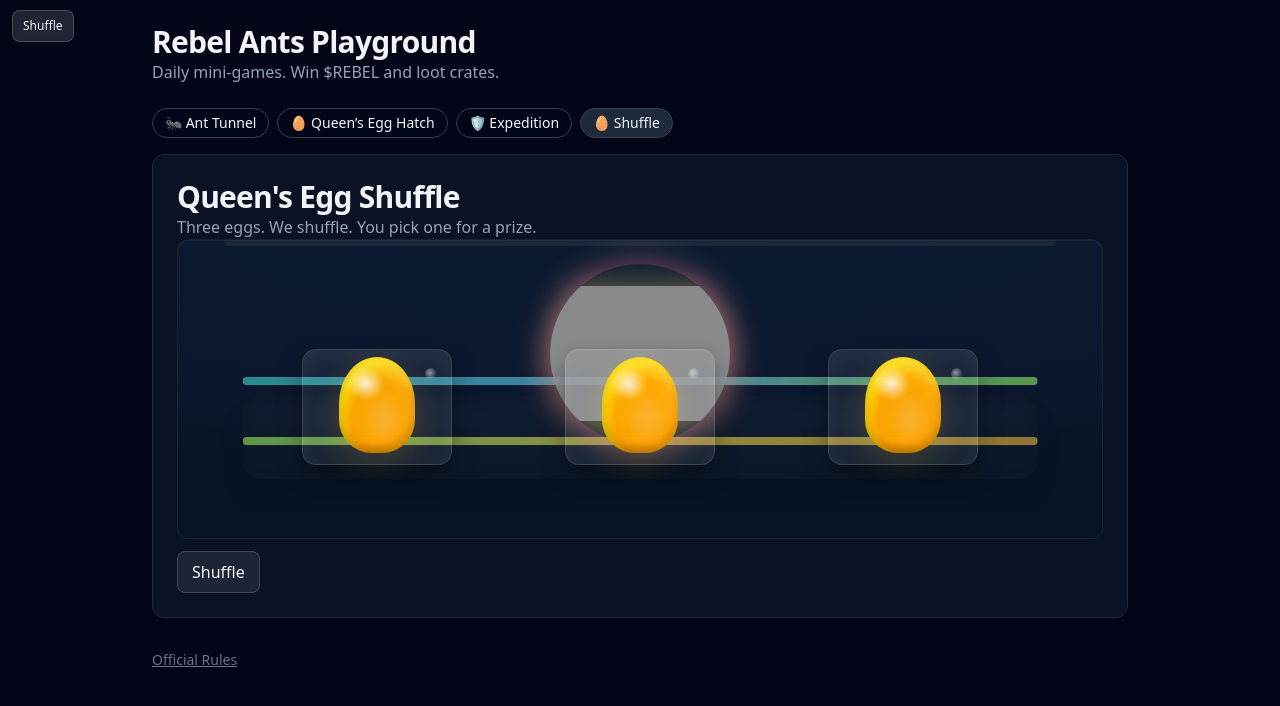
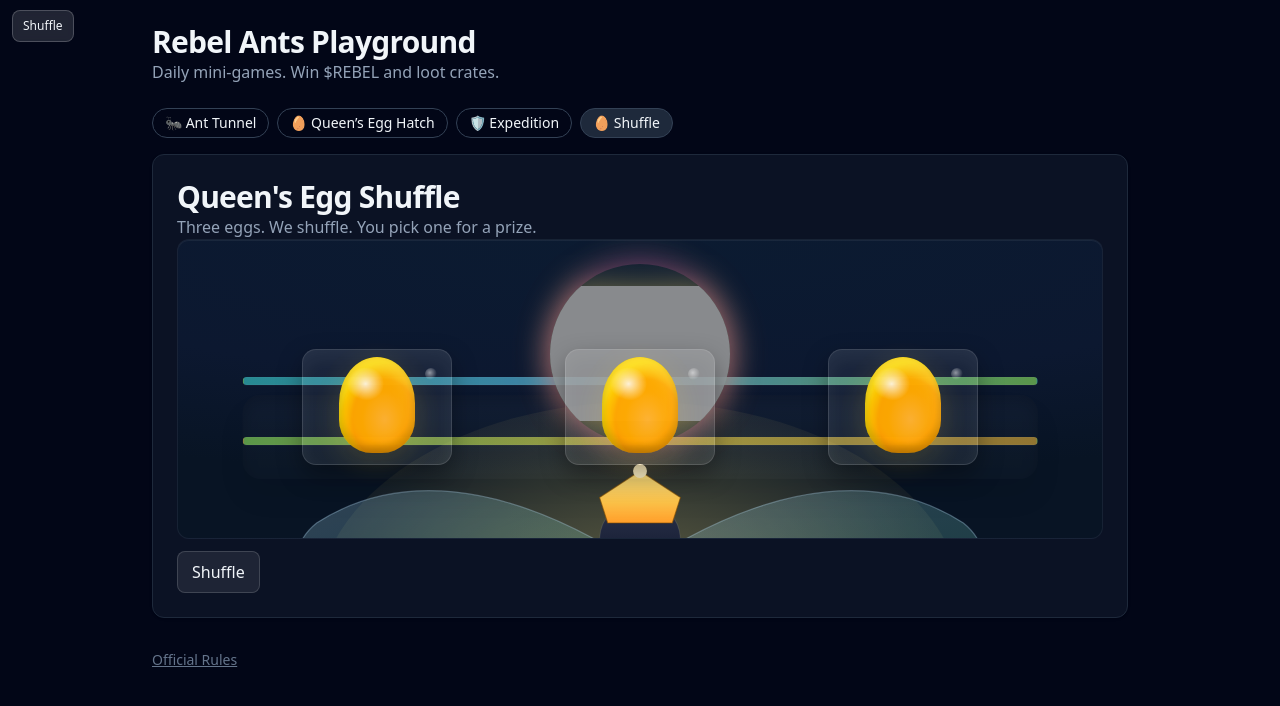
Before and after one commit to D1stknight/rebelants-playground, a Next.js app: page / in a window 1280 px wide. Both pictures are taken after a click on the button "🥚 Shuffle". Shown: the top 706 px of the page. Built offline with nearby package versions, Linux system fonts and the light colour scheme; grey boxes are pictures that could not be loaded.

Commit message:
Update Shuffle.tsx

```diff
--- a/components/Shuffle.tsx
+++ b/components/Shuffle.tsx
@@ -112,10 +112,14 @@ const lanes = useMemo(() => [21.5, 50, 78.5], []);
       </button>
 
       {/* Scene */}
-      <div className="shuffle-scene ant-scene">
-        <div className="strip" />
-        <div className="rail rail-top" />
-        <div className="rail rail-bottom" />
+<div className="shuffle-scene ant-scene">
+  <div className="strip" />
+
+  {/* Queen Ant sitting in the background */}
+  <Queen />
+
+  <div className="rail rail-top" />
+  <div className="rail rail-bottom" />
 
         {/* Queen (behind eggs). Glows while shuffling */}
         <div className={`queen ${phase === 'shuffling' ? 'is-active' : ''}`} aria-hidden="true" />
```
